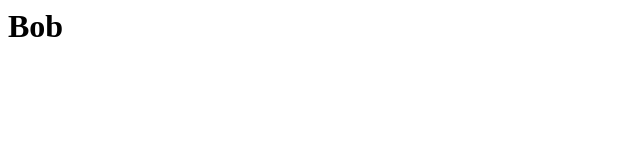
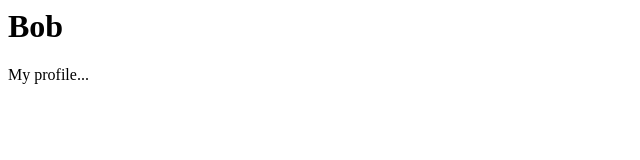
Before and after one commit to mkhalila/SEG_LGT_Git3, a plain HTML site: page bob.html in a window 1280 px wide. Shown: the full height of the page, 0-640 px from the left. Drawn offline with Linux system fonts and the light colour scheme.

Commit message:
Extend Bob's profile

```diff
--- a/bob.html
+++ b/bob.html
@@ -4,6 +4,6 @@
 </head>
 <body>
 <h1>Bob</h1>
-<!-- TO DO: Add some profile text here -->
+<p>My profile...</p>
 </body>
 </html>
```
